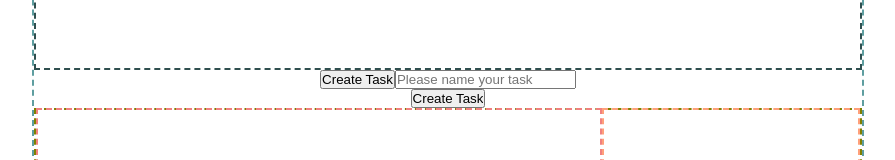
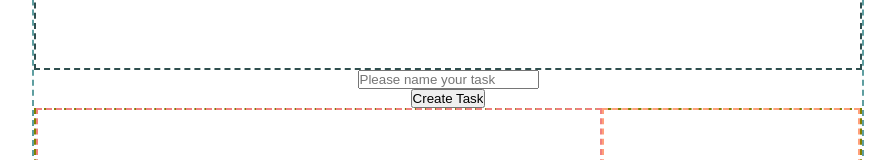
Before and after one commit to cathacz/stayFocused, a website: page src/index.html in a window 1280 px wide. Shown: the part 282-442 px from the top of the page, without its empty margins (192-1087 px from the left). Drawn offline with nearby package versions, Linux system fonts and the light colour scheme; files that its build step writes are made by us from their sources.

Commit message:
delete second button new task

```diff
--- a/src/index.html
+++ b/src/index.html
@@ -39,7 +39,6 @@
       </div>
 
       <div>
-        <button>Create Task</button>
           <input type="text" name="userText" placeholder="Please name your task" id="myData"/>
         </div>
 
```
